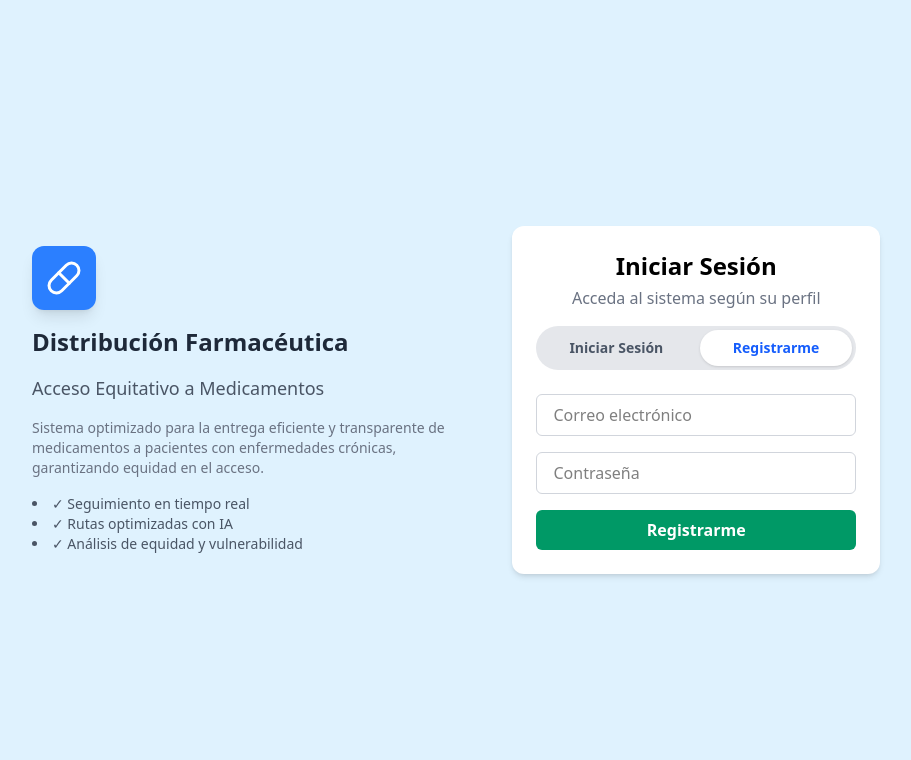
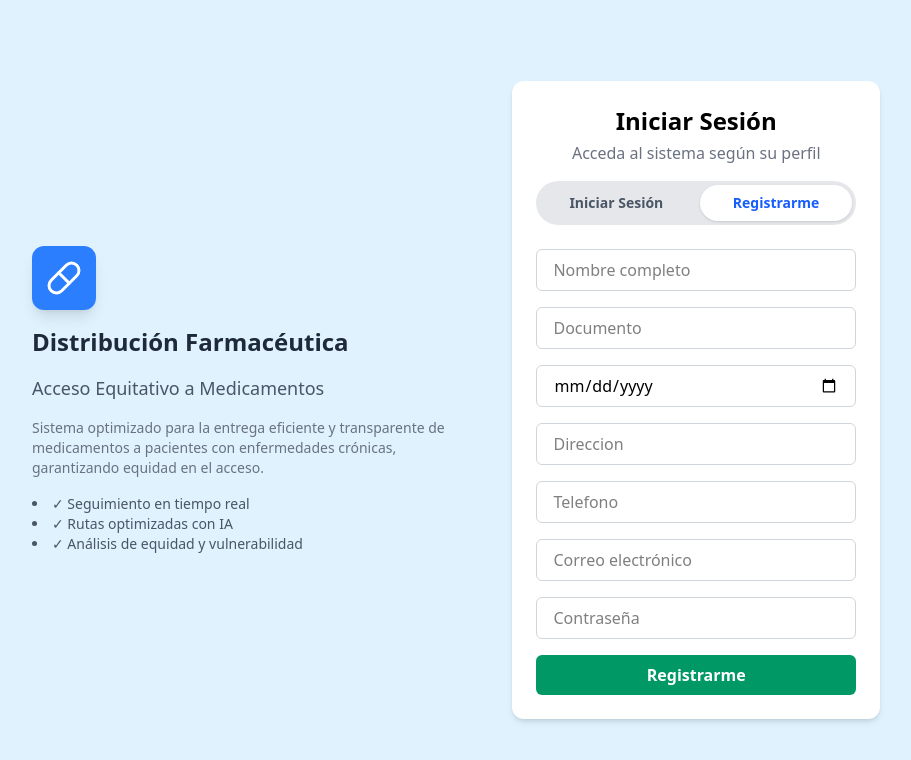
Before and after one commit to IngAlim2023/SENASOFT_GLOBANT, a React (Vite) app: page / in a window 1280 px wide. Both pictures are taken after a click on the element "Registrarme". Shown: the top 760 px of the page, without its empty margins (184-1095 px from the left). Built offline with nearby package versions, Linux system fonts and the light colour scheme; no server answers.

Commit message:
registro con usuario

```diff
--- a/src/components/home/Register.jsx
+++ b/src/components/home/Register.jsx
@@ -5,15 +5,31 @@ import toast from "react-hot-toast";
 const Register = ({ login, setLogin }) => {
   const { register, handleSubmit } = useForm();
 
-  const onSubmit = async (data) => {
-    const { error } = await supabase.auth.signUp(data);
+  const onSubmit = async (datas) => {
+    const { error, data } = await supabase.auth.signUp(datas);
 
     if (error) {
       return toast.error("Vuelve a intentarlo");
     }
+    if (data) {
+      const dataUser = {
+        nombre: datas.nombre,
+        documento: datas.documento,
+        fecha_nacimiento: datas.fecha_nacimiento,
+        direccion: datas.direccion,
+        telefono: datas.telefono,
+        auth_id: data.user.id,
+      };
+
+      const { error: usuarioError, data: usuarioData } = await supabase
+        .from("usuario")
+        .insert(dataUser);
+
+      console.log(usuarioError);
+    }
+    console.log(data);
     toast.success("Revisa tu correo");
   };
-
   return (
     <div className="max-w-md w-full mx-auto bg-white p-6 rounded-xl shadow-md flex flex-col justify-center">
       <div className="text-2xl font-bold text-center mb-1">Iniciar Sesión</div>
@@ -45,6 +61,36 @@ const Register = ({ login, setLogin }) => {
 
       <form onSubmit={handleSubmit(onSubmit)} className="space-y-4">
         <input
+          type="text"
+          placeholder="Nombre completo"
+          {...register("nombre", { required: true })}
+          className="w-full px-4 py-2 border border-gray-300 rounded-md focus:outline-none focus:ring-2 focus:ring-blue-500"
+        />
+
+        <input
+          type="number"
+          placeholder="Documento"
+          {...register("documento", { required: true })}
+          className="w-full px-4 py-2 border border-gray-300 rounded-md focus:outline-none focus:ring-2 focus:ring-blue-500"
+        />
+        <input
+          type="date"
+          {...register("fecha_nacimiento", { required: true })}
+          className="w-full px-4 py-2 border border-gray-300 rounded-md focus:outline-none focus:ring-2 focus:ring-blue-500"
+        />
+        <input
+          type="text"
+          placeholder="Direccion"
+          {...register("direccion", { required: true })}
+          className="w-full px-4 py-2 border border-gray-300 rounded-md focus:outline-none focus:ring-2 focus:ring-blue-500"
+        />
+        <input
+          type="number"
+          placeholder="Telefono"
+          {...register("telefono", { required: true })}
+          className="w-full px-4 py-2 border border-gray-300 rounded-md focus:outline-none focus:ring-2 focus:ring-blue-500"
+        />
+        <input
           type="email"
           placeholder="Correo electrónico"
           {...register("email", { required: true })}
```
